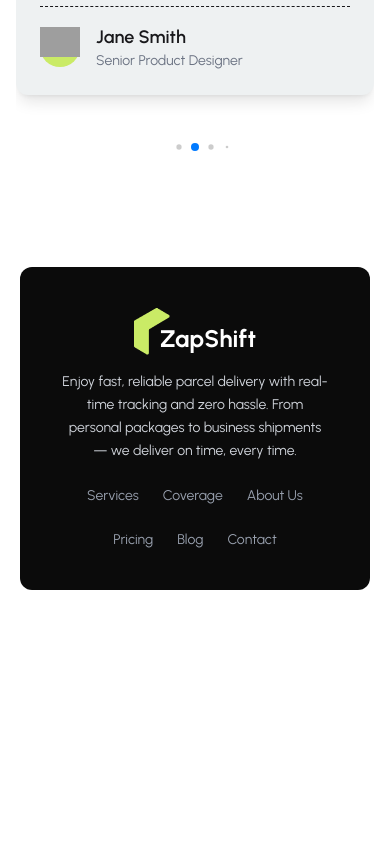
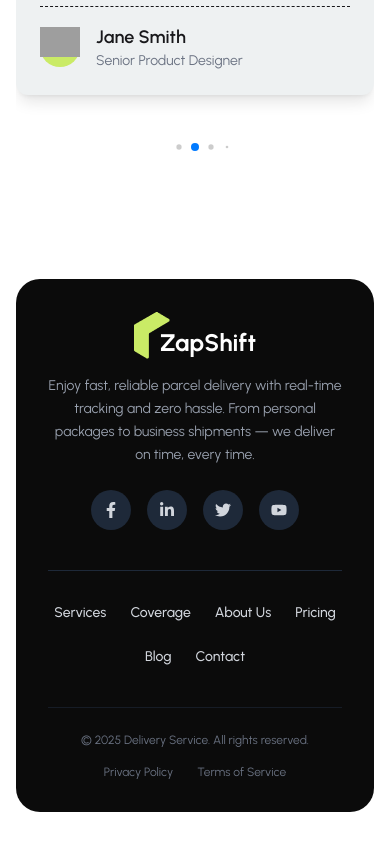
Before and after one commit to opunath26/zap-shift-client, a React (Vite) app: page / in a window 390 px wide. Shown: the part 4256-5100 px from the top of the page. Before the commit the page ends 4846 px from the top, so only its background shows below. Built offline with nearby package versions, Linux system fonts and the light colour scheme; no server answers; grey boxes are pictures that could not be loaded.

Commit message:
feat(footer): add social media icons, copyright footer links, and responsive layout styling

```diff
--- a/src/pages/Shared/Footer/Footer.jsx
+++ b/src/pages/Shared/Footer/Footer.jsx
@@ -1,34 +1,113 @@
 import React from "react";
 import { Link } from "react-router";
 import Logo from "../../../components/Logo/Logo";
+import { FaFacebookF, FaLinkedinIn, FaTwitter, FaYoutube } from "react-icons/fa";
 
 const Footer = () => {
   return (
-    <footer
-      className="mx-5 mt-5 p-10 rounded-xl text-white text-center"
-      style={{ backgroundColor: "#0B0B0B" }}
-    >
+    <footer className="bg-[#0B0B0B] mx-4 sm:mx-8 lg:mx-auto my-8 p-8 sm:p-12 lg:p-16 rounded-3xl max-w-7xl text-white">
+      <div className="mx-auto max-w-6xl">
+        {/* Top Section */}
+        <div className="flex flex-col items-center mb-10 text-center">
           {/* Logo */}
-      <h1 className="flex justify-center mb-4 font-bold text-3xl">
-        <Logo></Logo>
-      </h1>
+          <div className="mb-4">
+            <Logo />
+          </div>
 
           {/* Description */}
-      <p className="mx-auto max-w-2xl text-gray-300 text-sm md:text-base leading-relaxed">
+          <p className="max-w-2xl text-gray-400 text-sm sm:text-base leading-relaxed">
             Enjoy fast, reliable parcel delivery with real-time tracking and zero
             hassle. From personal packages to business shipments — we deliver on
             time, every time.
           </p>
 
-      {/* Footer Links */}
-      <ul className="flex flex-wrap justify-center gap-6 mt-6 text-gray-400 text-sm md:text-base">
-        <li><Link to="/services" className="hover:text-primary">Services</Link></li>
-        <li><Link to="/coverage" className="hover:text-primary">Coverage</Link></li>
-        <li><Link to="/about" className="hover:text-primary">About Us</Link></li>
-        <li><Link to="/pricing" className="hover:text-primary">Pricing</Link></li>
-        <li><Link to="/blog" className="hover:text-primary">Blog</Link></li>
-        <li><Link to="/contact" className="hover:text-primary">Contact</Link></li>
+          {/* Social Media Links */}
+          <div className="flex items-center gap-4 mt-6">
+            <a
+              href="https://facebook.com"
+              target="_blank"
+              rel="noreferrer"
+              className="flex justify-center items-center bg-gray-800 hover:bg-primary rounded-full w-10 h-10 text-gray-300 hover:text-white transition-all duration-300"
+            >
+              <FaFacebookF className="text-base" />
+            </a>
+            <a
+              href="https://linkedin.com"
+              target="_blank"
+              rel="noreferrer"
+              className="flex justify-center items-center bg-gray-800 hover:bg-primary rounded-full w-10 h-10 text-gray-300 hover:text-white transition-all duration-300"
+            >
+              <FaLinkedinIn className="text-base" />
+            </a>
+            <a
+              href="https://twitter.com"
+              target="_blank"
+              rel="noreferrer"
+              className="flex justify-center items-center bg-gray-800 hover:bg-primary rounded-full w-10 h-10 text-gray-300 hover:text-white transition-all duration-300"
+            >
+              <FaTwitter className="text-base" />
+            </a>
+            <a
+              href="https://youtube.com"
+              target="_blank"
+              rel="noreferrer"
+              className="flex justify-center items-center bg-gray-800 hover:bg-primary rounded-full w-10 h-10 text-gray-300 hover:text-white transition-all duration-300"
+            >
+              <FaYoutube className="text-base" />
+            </a>
+          </div>
+        </div>
+
+        {/* Divider */}
+        <hr className="my-8 border-gray-800" />
+
+        {/* Middle Section - Navigation Links */}
+        <ul className="flex flex-wrap justify-center gap-6 sm:gap-8 font-medium text-gray-300 text-sm sm:text-base">
+          <li>
+            <Link to="/services" className="hover:text-primary transition-colors">
+              Services
+            </Link>
+          </li>
+          <li>
+            <Link to="/coverage" className="hover:text-primary transition-colors">
+              Coverage
+            </Link>
+          </li>
+          <li>
+            <Link to="/about" className="hover:text-primary transition-colors">
+              About Us
+            </Link>
+          </li>
+          <li>
+            <Link to="/pricing" className="hover:text-primary transition-colors">
+              Pricing
+            </Link>
+          </li>
+          <li>
+            <Link to="/blog" className="hover:text-primary transition-colors">
+              Blog
+            </Link>
+          </li>
+          <li>
+            <Link to="/contact" className="hover:text-primary transition-colors">
+              Contact
+            </Link>
+          </li>
         </ul>
+
+        {/* Bottom Section - Copyright & Terms */}
+        <div className="flex md:flex-row flex-col justify-between items-center gap-4 mt-10 pt-6 border-gray-800/60 border-t text-gray-500 text-xs sm:text-sm">
+          <p>© {new Date().getFullYear()} Delivery Service. All rights reserved.</p>
+          <div className="flex gap-6">
+            <Link to="/privacy-policy" className="hover:text-gray-400 transition-colors">
+              Privacy Policy
+            </Link>
+            <Link to="/terms" className="hover:text-gray-400 transition-colors">
+              Terms of Service
+            </Link>
+          </div>
+        </div>
+      </div>
     </footer>
   );
 };
```
Lines whose indentation alone changed are shown as unchanged.
